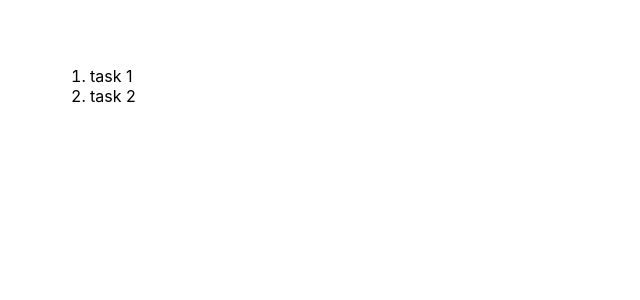
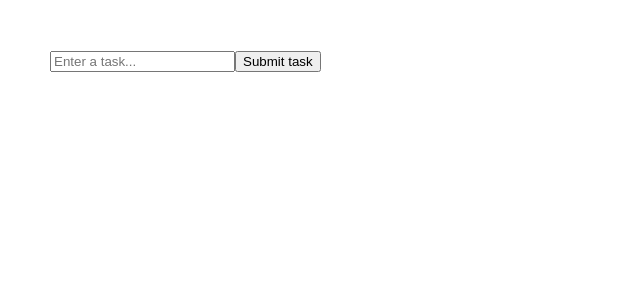
Before and after one commit to olafor/react-app, a React (Create React App) app: page / in a window 1280 px wide. Shown: the top 300 px of the page, without its empty margins (0-640 px from the left). Built offline with nearby package versions, Linux system fonts and the light colour scheme.

Commit message:
A task list can be appended using an input bar.

```diff
--- a/src/App.js
+++ b/src/App.js
@@ -1,12 +1,37 @@
 import React from 'react';
 import './App.css';
-import GetList from './components/task-list'
+import SetList from './components/task-list'
+import TaskInput from './components/task-input'
 
-const testTasks = [{name: "steve"}, {name: "larry"}];
+class TodoList extends React.Component {
+    constructor(props) {
+        super(props);
+        this.state = {allTasks: []};
+        this.getNewTask = this.getNewTask.bind(this);
+    }
+
+    getNewTask(newTask) {
+        let task = {"description": newTask, "status": "todo", "id": Math.random()};
+        console.log("new task: ", task);
+        this.setState({
+            allTasks: [...this.state.allTasks, task]
+        });
+        console.log("all tasks: ", this.state.allTasks);
+    }
+
+    render () {
+        return(
+            <div>
+                <TaskInput newTask={this.getNewTask}/>
+                <SetList tasks={this.state.allTasks}/>
+            </div>
+        );
+    }
+}
 
 function App() {
   return (
-    <GetList tasks={testTasks} />
+    <TodoList/>
   );
 }
 
--- /dev/null
+++ b/src/components/task-input.js
@@ -0,0 +1,34 @@
+import React from 'react';
+
+class TaskInput extends React.Component {
+    constructor(props) {
+        super(props);
+        this.state = {value: ''};
+        this.handleChange = this.handleChange.bind(this);
+        this.handleSubmit= this.handleSubmit.bind(this);
+    }
+
+    handleChange(event) {
+        this.setState({value: event.target.value});
+    }
+
+    handleSubmit(event) {
+        event.preventDefault();
+        this.props.newTask(this.state.value);
+    }
+
+    render() {
+        return (
+            <form>
+                <input
+                    type="text"
+                    placeholder="Enter a task..."
+                    value={this.state.value}
+                    onChange={this.handleChange}/>
+                <button onClick={this.handleSubmit}>Submit task</button>
+            </form>
+          );
+    }
+}
+
+export default TaskInput;
--- a/src/components/task-list.js
+++ b/src/components/task-list.js
@@ -1,36 +1,35 @@
 import React from 'react';
 
-class GetList extends React.Component {
+class SetList extends React.Component {
   render() {
 
     const rows = [];
-
     this.props.tasks.forEach((t) => {
       rows.push(
-        <getTask
-          task={t} />
+        <SetTask task={t} />
       );
     });
+    console.log("rows: ", rows);
 
     return (
-      <ol>
-        <li>task 1</li>
-        {rows}
-        <li>task 2</li>
-      </ol>
+        <ol>
+            {rows}
+        </ol>
     );
   }
 }
 
-class GetTask extends React.Component {
+class SetTask extends React.Component {
   render() {
 
-    const name = this.props.task.name
+    const task = this.props.task;
 
     return (
-      <li>{name}</li>
+        <li key={task.id}>
+          {task.description}
+        </li>
     );
   }
 }
 
-export default GetList;
+export default SetList;
```
Also changed, not shown: 1 other file (tests, documents, lock files or other folders).
